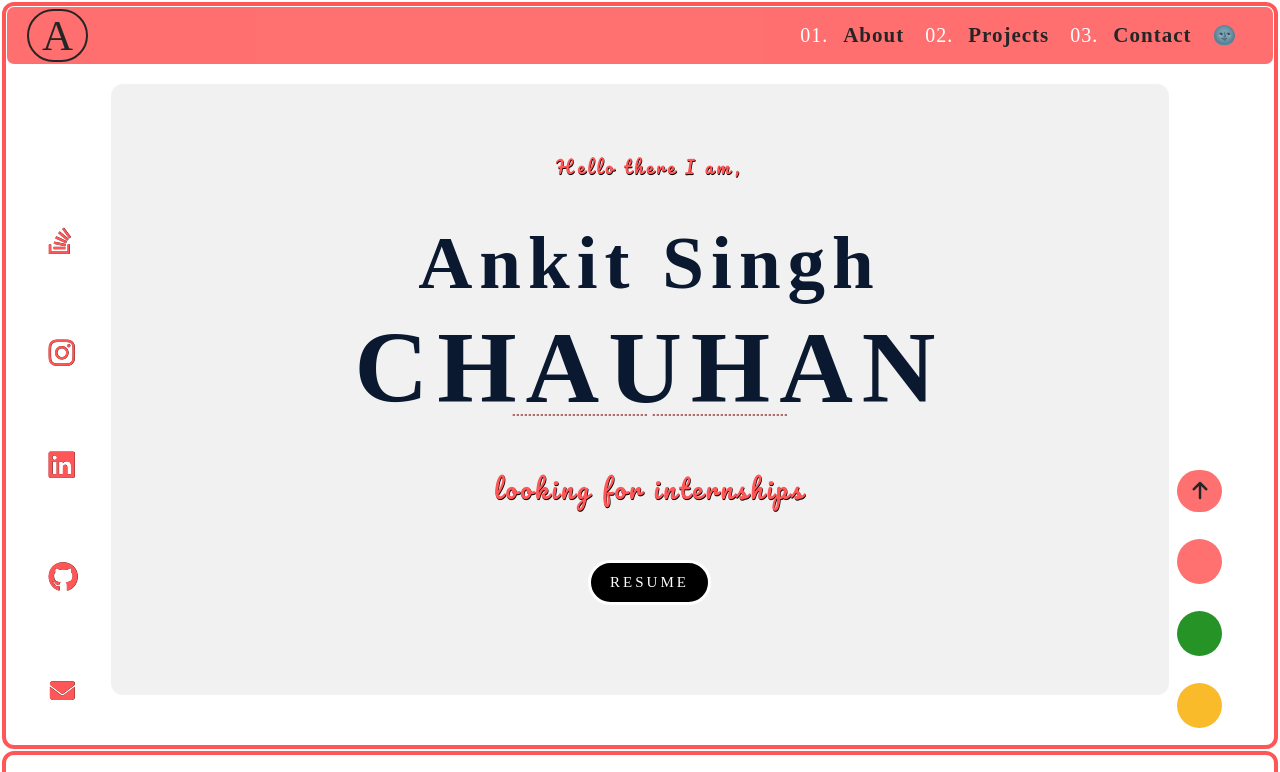
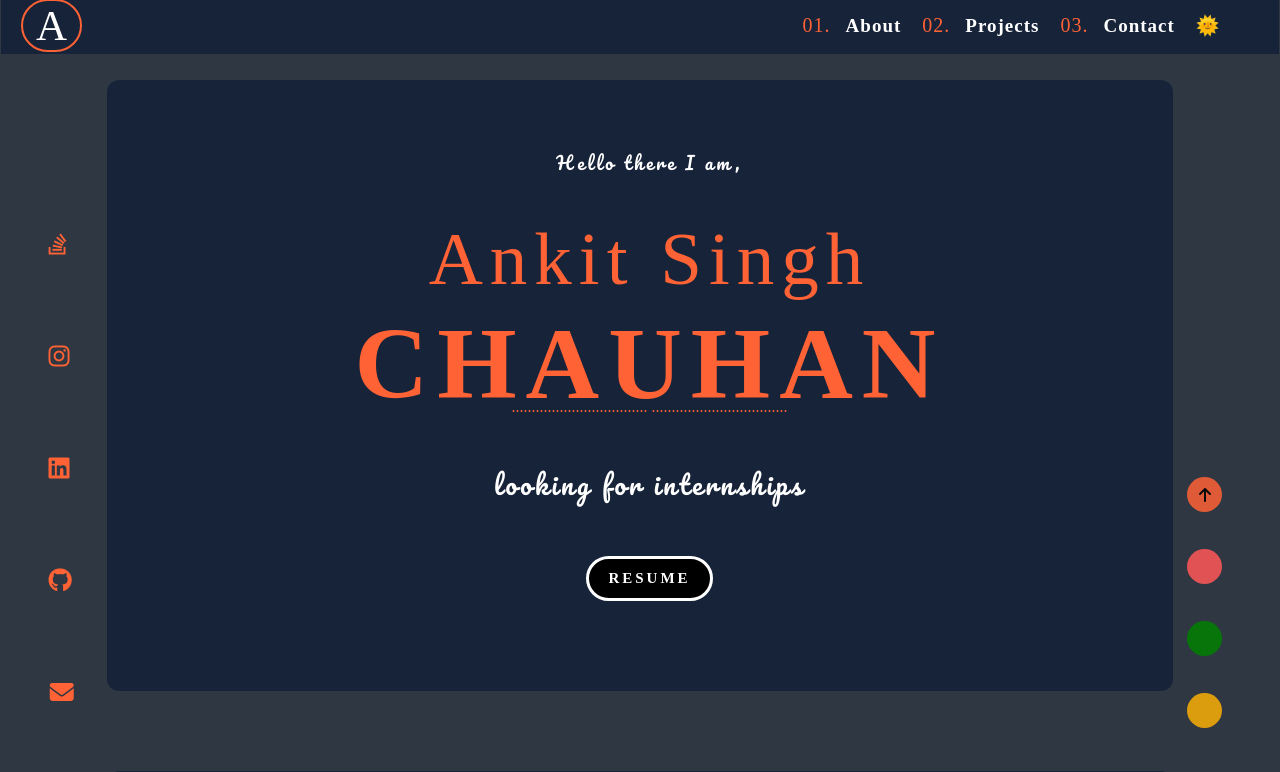
Before and after one commit to ankitsingh2105/Portfolio, a React (Create React App) app: page / in a window 1280 px wide. Shown: the top 772 px of the page. Built offline with nearby package versions, Linux system fonts and the light colour scheme; a web font is replaced by a local one.

Commit message:
new theme added

```diff
--- a/src/COMPONENTS/Newhome.jsx
+++ b/src/COMPONENTS/Newhome.jsx
@@ -1,5 +1,4 @@
 import React from 'react'
-import { useEffect } from 'react';
 import './home.css'
 import sound from './sound.mp3'
 import img1 from './home1.jpeg';
@@ -21,7 +20,6 @@ import messaging from './messaging.png'
 import { useState } from 'react';
 import { useRef } from 'react';
 export default function Newhome() {
-    const [image12, setimage] = useState();
     const icon = useRef(null);
     const about = useRef(null);
     const work = useRef(null);
@@ -38,18 +36,6 @@ export default function Newhome() {
     const alerting = () => {
         window.alert('Adding soon');
     }
-    const imageRef = useRef(null);
-    const [imageLoaded, setImageLoaded] = useState(false);
-
-    useEffect(() => {
-        const image0 = new Image();
-        image0.src = image12;
-        imageRef.current = image0;
-
-        image0.onload = () => {
-            setImageLoaded(true);
-        };
-    });
 
     const SendtoWhatspp = () => {
         let naam = document.getElementById("newid1").value;
@@ -79,7 +65,8 @@ export default function Newhome() {
     const [coloring, setcoloring] = useState({})
     const [reverse, setreverse] = useState({})
     const [borderblue, setborderblue] = useState({})
-    let colorOfText = "#FF5757";  //orange one
+    // let colorOfText = "#FF5757";  //orange one
+    let colorOfText = "#fe6235";  //orange one
     // let colorOfText = "#8636cc"
     const ChangeTheme = (colorOfText) => {
         // if (daynight && sunmoon=== ) {
@@ -95,7 +82,6 @@ export default function Newhome() {
         })
         document.body.style.background = 'white'
         document.body.style.backgroundPosition = 'center';
-        setimage(main1);
         setsunmoon('🌚')
         // document.body./style.fontFamily = "'Courier New', Courier, monospace"
         setbackblacktowhite({
@@ -117,12 +103,9 @@ export default function Newhome() {
             border: `4px solid ${colorOfText}`,
         })
         setbackorange({
-            // background: `linear-gradient(135deg, ${colorOfText} 8%, #f5d1d1 50%,
-            //         ${colorOfText} 100%, #f2cccc 100%)`,
             background: colorOfText,
             borderColor: 'black',
             opacity: '85%'
-            // background: `linear-gradient(65deg, #fc6969 8%, #f49494 39%, #ff7474 68%, #fb9494 80%, #ff5555 100%)`,
         })
         setborderGoldToOrange({
             'borderColor': colorOfText,
@@ -160,24 +143,24 @@ export default function Newhome() {
     const DarkMode = () => {
         // else {
         setborderblue({
-            borderColor: '#64ffda'
+            borderColor: '#fe6235'
         })
         setcoloring({
             color: 'white'
         })
         setreverse({
-            color: '#64ffda'
+            color: '#fe6235'
         })
         setsunmoon('🌞');
         document.body.style.background = 'rgb(43 51 64 / 98%)'
         setborderGoldToOrange({
-            'borderColor': '#64ffda',
+            'borderColor': '#fe6235',
         })
         setbackblacktowhite({
             border: '.2px solid white',
         })
         setgreetings({
-            color: '#64ffda',
+            color: '#fe6235',
         })
         setgreetings2({
             color: 'white',
@@ -186,15 +169,12 @@ export default function Newhome() {
             color: 'white',
         })
         setblacktowhite({
-            border: "4px solid #64ffda"
+            // border: "4px solid #fe6235"
         })
         setbackorange({
-            // background: '#64ffda',
-            // background: "linear-gradient(65deg, #a0f2df 8%, #64ffda 39%, #bfe6dd 68%, #64ffda 80%, #d3e0dd 100%)"
-            background: 'rgba(22, 35, 57, 0.94)',
-            borderColor: '#64ffda',
-            opacity: '95%'
-            // color:'white'
+            backdropFilter: "blur(4px)",
+            webkitBackdropFilter: "blur(4px)",
+            background: "rgba(22, 35, 57, 0.94)"
         })
         setborderblack({
             'borderColor': 'white',
@@ -204,10 +184,10 @@ export default function Newhome() {
             webkitBackdropFilter: "blur(5px) saturate(200%)",
         })
         setyelloToblack({
-            color: '#64ffda',
+            color: '#fe6235',
         })
         setbackgroundToWhite({
-            background: '#64ffda'
+            background: '#fe6235'
         })
         setbackgroundYellotoorange({
             // background: 'rgb(43 51 64 / 98%)',
@@ -220,15 +200,17 @@ export default function Newhome() {
     }
     const DayNight = () => {
         if (daynight) {
+            console.log("one")
             ChangeTheme(colorOfText);
         }
         else {
             DarkMode();
+            console.log("two")
         }
     }
     const [check, setcheck] = useState(true);
     if (check) {
-        ChangeTheme(colorOfText);
+        DarkMode();
         setcheck(false)
     }
 
@@ -238,8 +220,7 @@ export default function Newhome() {
 
             <div className='first' style={blacktowhite} >
                 {/* Navbar */}
-                <nav className="navbar" style={backorange}
-                >
+                <nav className="navbar" style={backorange}>
                     <div className="logo letter" style={borderblue} >
                         <div className="" style={coloring} >
                             A
@@ -285,14 +266,7 @@ export default function Newhome() {
                 <div className="section align check" style={sectioncolor} ref={top}>
 
                     <div className="intro" >
-
-
                         <div className="donts"></div>
-
-
-                        {/* <div className="greetings align2 display1" style={greetingstyle2}>
-                            Hello there I am,
-                        </div> */}
                         <div className="greetings  display2" style={greetingstyle2}>
                             Hello there I am,
                         </div>
@@ -317,9 +291,7 @@ export default function Newhome() {
                     </div>
                     <div>
                         <div>
-                            {
-                            imageLoaded && <img className='newImg' src={imageRef.current.src} alt="" />
-                            }
+                            <img className='newImg' src={main1} alt="" />
                         </div>
                     </div>
 
@@ -813,12 +785,6 @@ export default function Newhome() {
                             ............................
                         </div>
                     </div>
-                    {/* <div className='align'>
-                    <div></div>
-                    <div>
-                     Inspiration from <strong style={{"color" : "white"}} >BRITTANY CHIANG</strong>
-                    </div>
-                </div> */}
                     <div className='dot'>.</div>
                 </div>
             </div>
--- a/src/COMPONENTS/home.css
+++ b/src/COMPONENTS/home.css
@@ -1,16 +1,17 @@
 .movetotop {
+    display: flex;
+    align-items: center;
+    justify-content: center;
     position: fixed;
-    color: #000000;
     bottom: 36%;
     right: 4.5%;
-    border-radius: 999px;
-    padding: 9px 15px;
-    background-color: #64ffda;
-    font-weight: bolder;
-    font-size: 20px;
-    border: 0px solid black;
+    border-radius: 109px;
+    border: 0px;
+    width: 35px;
+    height: 35px;
+    background-color: rgb(254, 98, 53);
     opacity: 85%;
-    /* font-family: 'Courier New', Courier, monospace; */
+    z-index: 90909090
 }
 
 .firstColor {
@@ -19,10 +20,11 @@
     right: 4.5%;
     border-radius: 109px;
     border: 0px;
-    width: 45px;
-    height: 45px;
+    width: 35px;
+    height: 35px;
     background-color: #FF5757;
     opacity: 85%;
+    z-index: 90909090
 }
 
 .secondColor {
@@ -31,10 +33,11 @@
     right: 4.5%;
     border-radius: 109px;
     border: 0px;
-    width: 45px;
-    height: 45px;
+    width: 35px;
+    height: 35px;
     background-color: green;
     opacity: 85%;
+    z-index: 90909090
 }
 
 .thirdColor {
@@ -43,9 +46,10 @@
     right: 4.5%;
     border-radius: 109px;
     border: 0px;
-    width: 45px;
-    height: 45px;
+    width: 35px;
+    height: 35px;
     background-color: #fab005;
+    z-index: 90909090;
     opacity: 85%;
 }
 
@@ -59,6 +63,7 @@
     height: 45px;
     background-color: #8636cc;
     opacity: 85%;
+    z-index: 90909090
 }
 
 .arrow-up {
@@ -98,20 +103,15 @@ body::-webkit-scrollbar-track {
 
 body::-webkit-scrollbar-thumb {
     background-color: rgb(11, 10, 10);
-    border-radius: 89px;
+    /* border-radius: 89px; */
 }
 
 .first {
-    /* color: #64ffda; */
     font-family: "Cormorant Upright", serif;
     margin: 2px;
-    border: 1px solid #11100e;
-    border-radius: 12px;
-
 }
 
 .section {
-
     margin: 11px;
     padding: 2px;
     border-radius: 12px;
@@ -154,8 +154,6 @@ body::-webkit-scrollbar-thumb {
     justify-content: flex-start;
     margin: 1px;
     padding: 2px;
-    border-radius: 7px;
-    /* border: 1px solid black; */
 }
 
 
@@ -205,7 +203,7 @@ body::-webkit-scrollbar-thumb {
 
 .greetings2 {
     color: white;
-    font-size: 28px;
+    font-size: 26px;
     margin-top: 45px;
     letter-spacing: 3px;
 }
@@ -229,10 +227,10 @@ body::-webkit-scrollbar-thumb {
     border: 3px solid white;
     margin: 97px 103px 54px 103px;
     border-radius: 23px;
-    padding: 4px;
-    padding: 1px 23px;
     letter-spacing: 3px;
     background-color: black;
+    font-weight: 900;
+    padding: 0px 12px;
 }
 
 .resume:hover {
@@ -381,7 +379,6 @@ h1 {
 
 .social_icon {
     margin: 0px 23px 0px 23px;
-    font-size: 24px;
 }
 
 .dot {
@@ -658,6 +655,18 @@ li {
 }
 
 @media screen and (min-width :630px) {
+    .navbar {
+        position: fixed;
+        top: -0.5%;
+        left: 0%;
+        right: 0%;
+        z-index: 2312312312;
+    }
+
+    .section {
+        margin-top: 80px;
+    }
+
     @keyframes leftright {
         0% {
             display: none;
@@ -682,21 +691,12 @@ li {
 @media screen and (max-width: 630px) {
     .navbar {
         position: fixed;
-        z-index: 10000;
-        bottom: 0;
-        left: 0;
+        bottom: -0.3%;
+        left: 0%;
         right: 0%;
-        display: flex;
-        align-items: center;
-        justify-content: space-evenly;
-        width: 100%;
-        margin: 0px;
-        padding: 0px;
-        border-radius: 0px;
-        border: 0px;
-        border-top: 2px solid black;
-        background-color: white;
+        z-index: 9090;
     }
+
 
     .letter {
         display: none;
@@ -707,6 +707,12 @@ li {
         animation-name: fall;
         animation-duration: 2s;
         animation-iteration-count: 1;
+        backdrop-filter: blur(4px);
+        -webkit-backdrop-filter: blur(4px);
+        background:rgba(22, 35%, 57%, 0.24);
+        /* backdrop-filter: blur(4px);
+    -webkit-backdrop-filter: blur(4px);
+    background: hsla(0,3%,6%,.25); */
     }
 
     @keyframes fall {
@@ -725,7 +731,7 @@ li {
 .display2 {
     /* font-family: 'Cedarville Cursive', cursive; */
     font-family: 'Pacifico', cursive;
-    font-size: 24px;
+    font-size: 20px;
 }
 
 .newpreeting {
@@ -756,7 +762,6 @@ li {
 
 
 /*  adding media queries */
-
 @media screen and (min-width: 949px) {
     .section {
         margin: 20px 150px 50px 150px;
@@ -772,7 +777,7 @@ li {
 
 @media screen and (min-width: 778px) {
     .section {
-        margin: 20px 50px 50px 50px;
+        margin: 80px 50px 50px 50px;
     }
 
     .resume {
@@ -800,7 +805,7 @@ li {
     }
 
     .infoindex {
-        font-size: 21px;
+        font-size: .8 rem;
         margin-left: 12px;
     }
 
@@ -878,7 +883,7 @@ li {
     .socialIcon2 {
         display: block;
         margin-top: 60px;
-        font-size: 30px;
+        font-size: 24px;
     }
 
     .socail5 {
@@ -916,7 +921,7 @@ li {
     .socail3:hover,
     .socail4:hover,
     .socail5:hover {
-        font-size: 35px;
+        font-size: 30px;
         color: black;
     }
 
@@ -996,7 +1001,7 @@ li {
 
 @media screen and (min-width :1262px) {
     .section {
-        margin: 20px 105px 50px 105px;
+        margin: 80px 105px 50px 105px;
     }
 
     .intro {
@@ -1146,7 +1151,6 @@ li {
 
 .fa-envelope {
     color: #64ffda;
-    font-size: 25px;
     margin-left: 14px;
 }
 
@@ -1205,14 +1209,18 @@ li {
 
 .newImg {
     position: relative;
-    width: 472px;
-    height: 414px;
+    width: 402px;
+    height: 400px;
     animation-name: updown, leftright;
     animation-duration: 6s, 1.5s;
     animation-delay: 1.5s, 0s;
     animation-iteration-count: infinite, 1;
     transition-timing-function: ease-in-out;
+    box-shadow: 1px 1px 10px white;
+    border-radius: 1212px;
+    z-index: 1;
 }
+
 @keyframes updown {
     0% {
         transform: translateY(0);
@@ -1234,6 +1242,7 @@ li {
         transform: translateY(0);
     }
 }
+
 @media screen and (max-width: 390px) {
     .name {
         font-size: 45px;
```
Also changed, not shown: src/COMPONENTS/main1.png.
